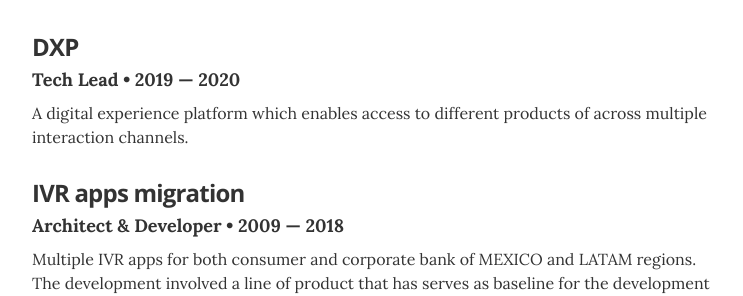
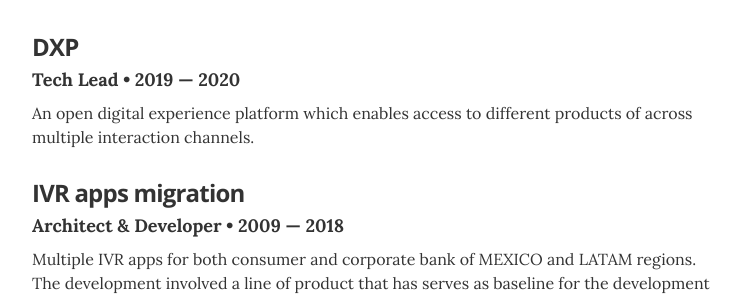
Before and after one commit to jpOlivo/resume, a Jekyll site: the page built from index.html, in a window 1280 px wide and 900 px high, scrolled down 3456 px. Shown: the part 157-453 px from the top of the window, without its empty margins (268-1011 px from the left). Built offline with Jekyll 4.4.1, drawn with Linux system fonts in a browser that asks for light colours.

Commit message:
update profile

```diff
--- a/_data/projects.yml
+++ b/_data/projects.yml
@@ -14,7 +14,7 @@
   role: Tech Lead
   duration: 2019 &mdash; 2020
   # url: "#"
-  description: A digital experience platform which enables access to different products of across multiple interaction channels.
+  description: An open digital experience platform which enables access to different products of across multiple interaction channels.
 
 
 # Citi Projects
```
